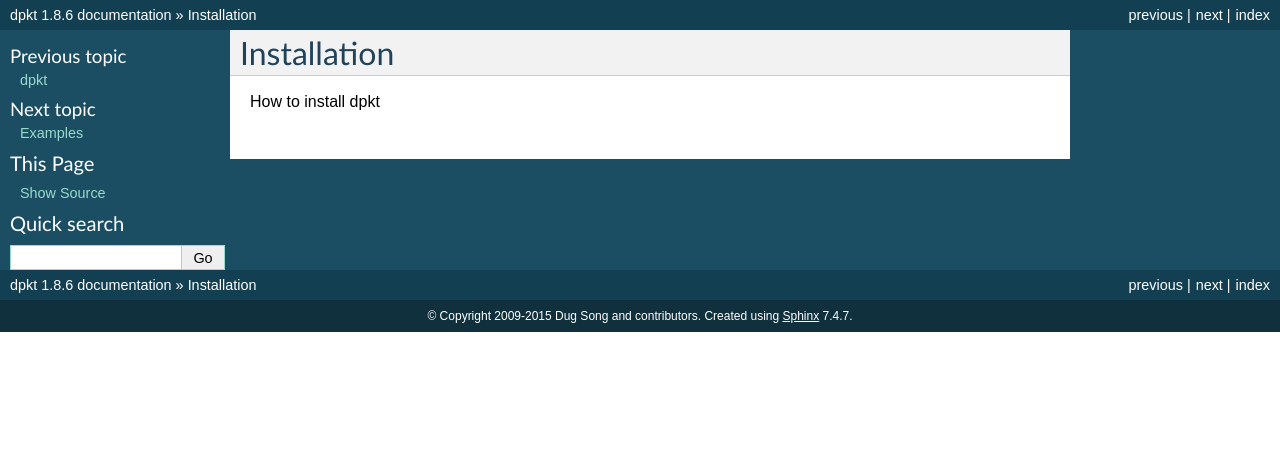
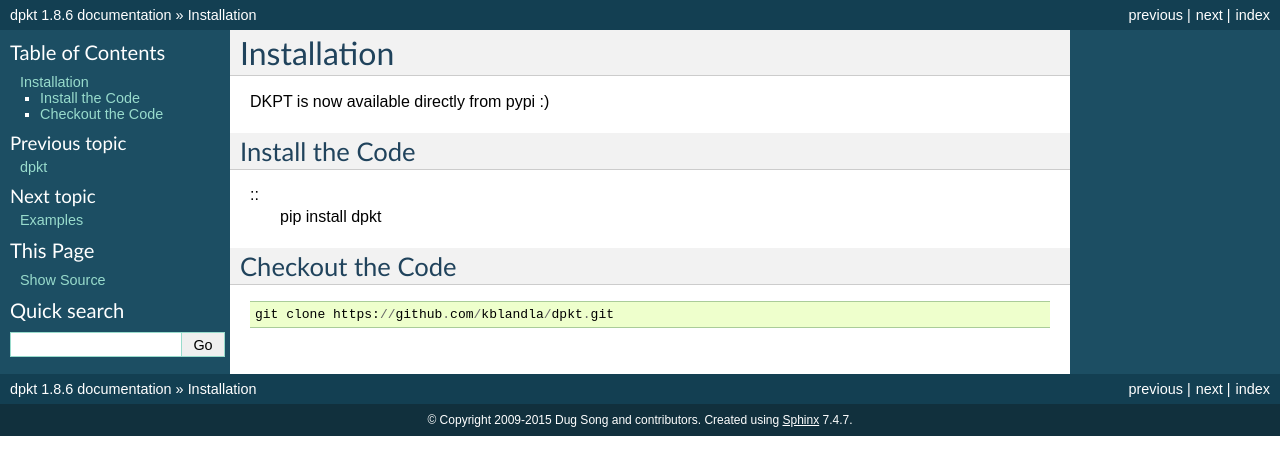
Before and after one commit to kbandla/dpkt, a Sphinx documentation site: the page built from docs/installation.rst, in a window 1280 px wide. Shown: the top 475 px of the page. Built offline with Sphinx 7.4.7, drawn with Linux system fonts in a browser that asks for light colours; pages that are not in the unit, such as notebooks, are missing from menus.

Commit message:
fix installation page

```diff
--- a/docs/contributing.rst
+++ b/docs/contributing.rst
@@ -7,7 +7,7 @@
 Please go to the GitHub Issues page: https://github.com/kbandla/dpkt/issues.
 
 Checkout the Code
-----------------
+-----------------
 
 ::
 
--- a/docs/installation.rst
+++ b/docs/installation.rst
@@ -1,4 +1,18 @@
 ============
 Installation
 ============
-How to install dpkt
+
+DKPT is now available directly from pypi :)
+
+Install the Code
+----------------
+
+::
+    pip install dpkt
+
+Checkout the Code
+-----------------
+
+::
+
+    git clone https://github.com/kblandla/dpkt.git
```
